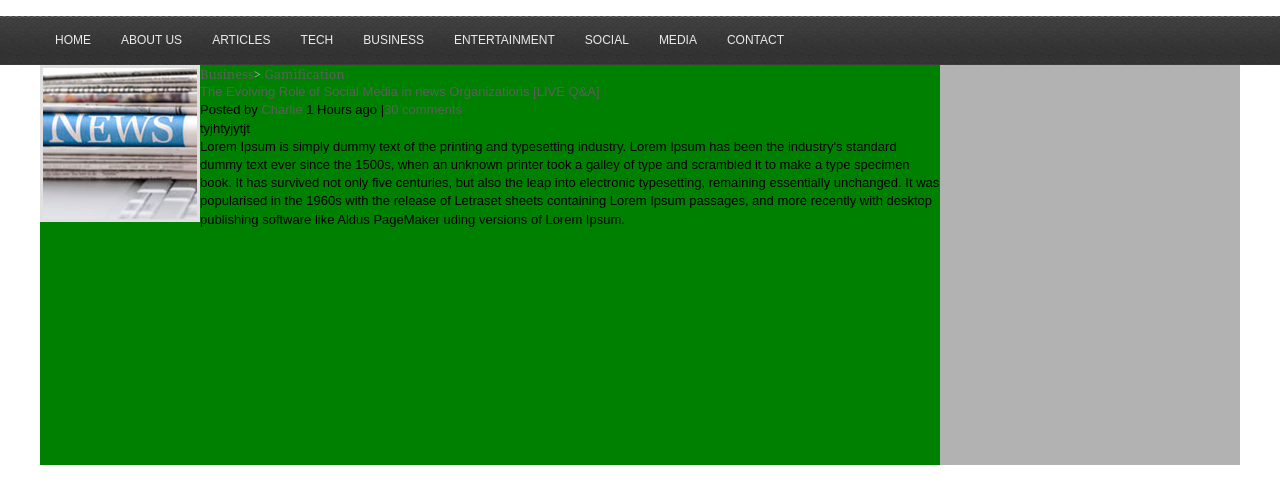
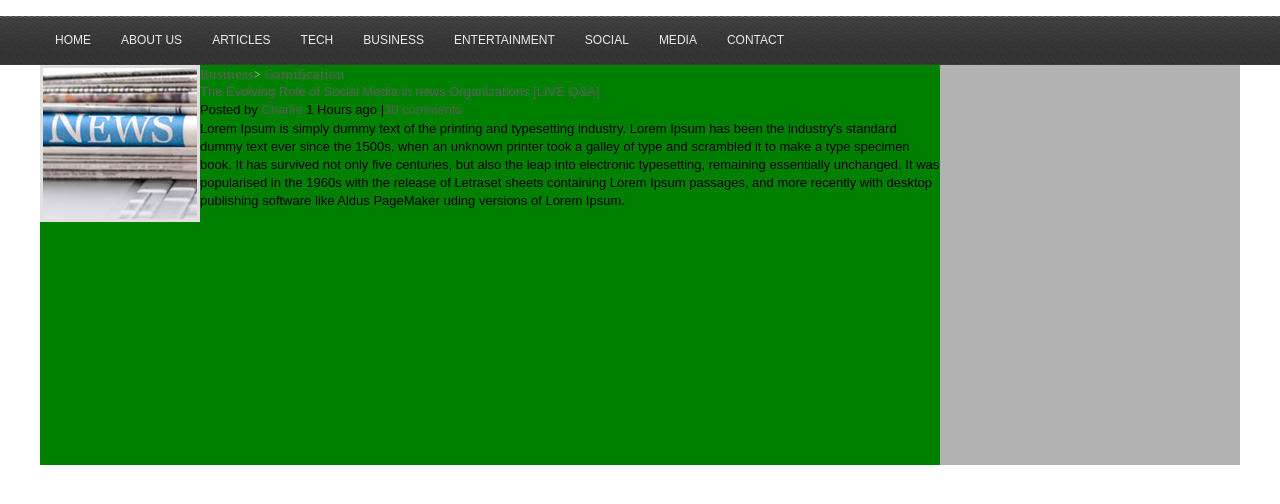
Before and after one commit to IvanPopovych/magasine, a plain HTML site: page index.html in a window 1280 px wide. Shown: the part 116-620 px from the top of the page. Drawn offline with Linux system fonts and the light colour scheme.

Commit message:
second_commit

```diff
--- a/index.html
+++ b/index.html
@@ -2,7 +2,7 @@
 <html>
     <head>
         <meta charset="utf-8"/>
-        <title> Magasine</title>
+        <title>MAGASINE</title>
         <link href="css/style.css" rel="stylesheet"/>
     </head>
     <body>
@@ -41,7 +41,7 @@
                         <p class="post-categories"><a href="#">Business</a>&gt;<a href="#"> Gamification</a></p>
                         <h2><a href="#">The Evolving Role of Social Media in news Organizations [LIVE Q&amp;A]</a></h2>
                         <p>Posted by <a href="#">Charlie</a> 1 Hours ago |<a href="#">30 comments</a></p>
-                        <i>tyjhtyjytjt</i><p>Lorem Ipsum is simply dummy text of the printing and typesetting
+                        <p>Lorem Ipsum is simply dummy text of the printing and typesetting
 industry. Lorem Ipsum has been the industry's standard dummy text
 ever since the 1500s, when an unknown printer took a galley of type
 and scrambled it to make a type specimen book. It has survived not
```
